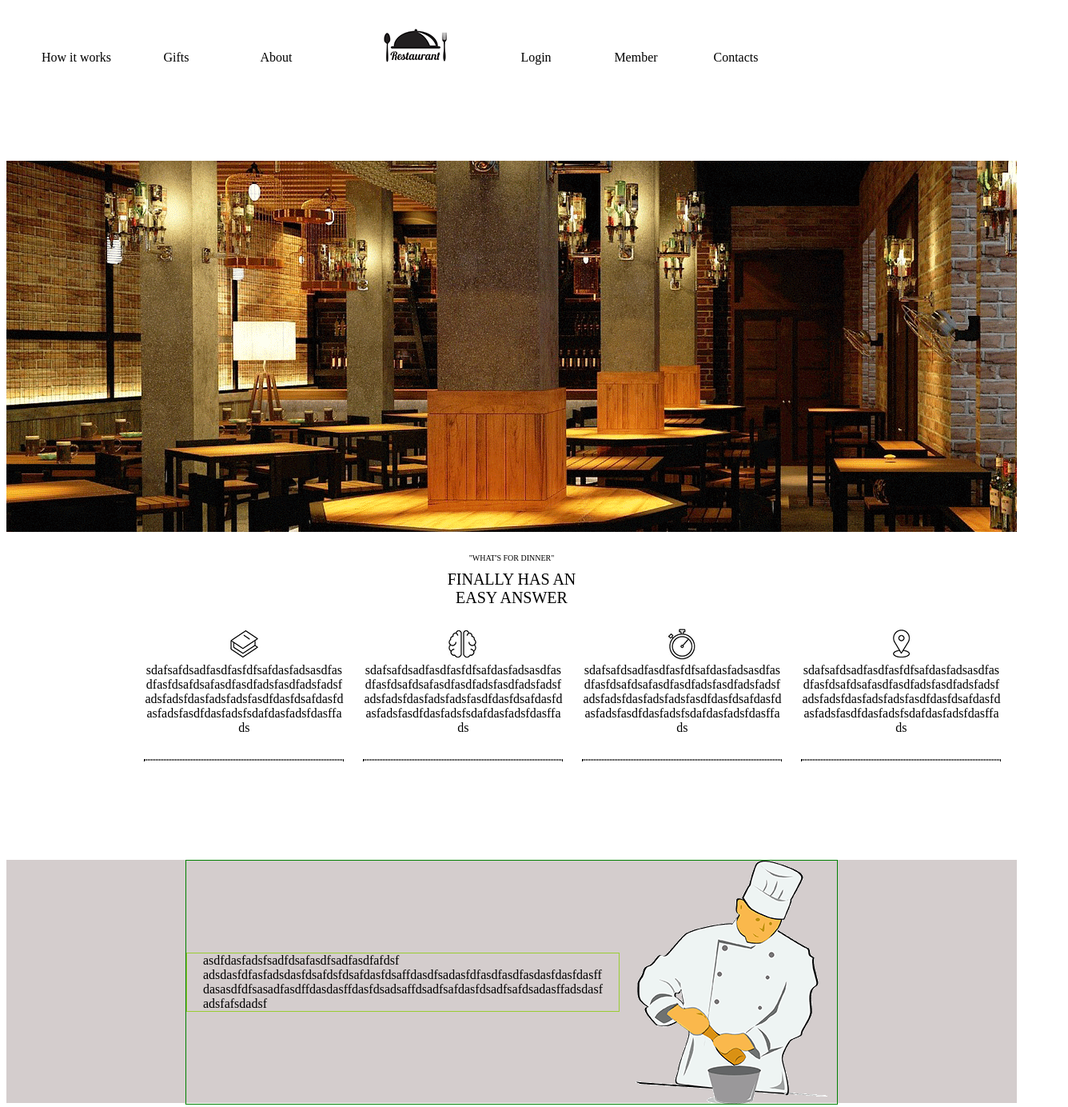
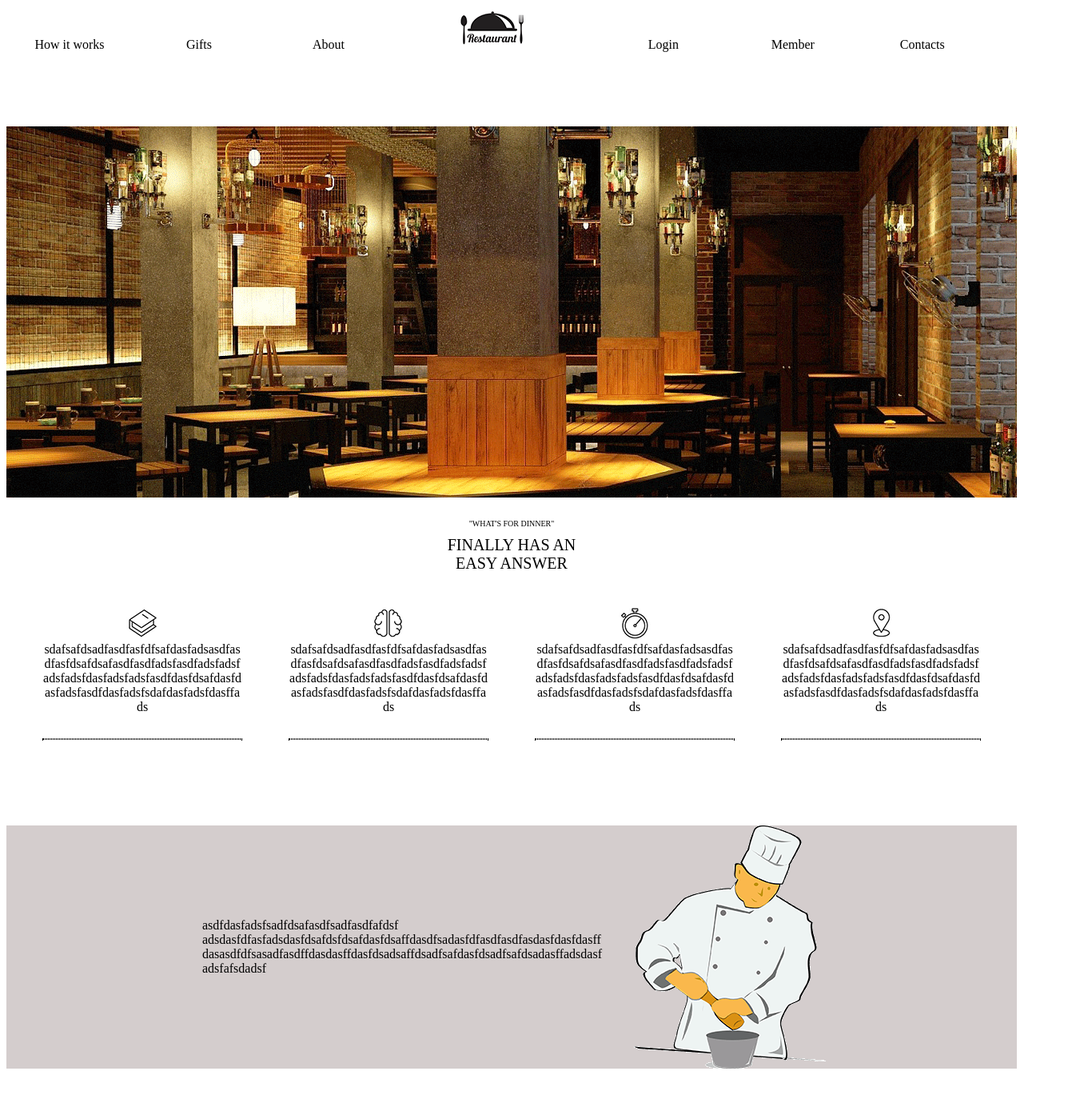
Before and after one commit to jhnoh4268/Web1-02, a plain HTML site: page index.html in a window 1280 px wide. Shown: the whole page at 80% size, 1336 px wide, since content can reach past the window. After the commit the page ends 1344 px from the top, so only its background shows below. Drawn offline with Linux system fonts and the light colour scheme.

Commit message:
Update index.html

```diff
--- a/index.html
+++ b/index.html
@@ -1,11 +1,12 @@
 <!DOCType html>
 <head></head>
 <style>
+
     #header{ width: 12.5%;margin-top: 27px; padding-left: 0px; display: inline-block; text-align: center; }
     #header:hover{ text-decoration-color: red; color: red; text-decoration: underline; }
     a {
-        text-decoration: none; /* 밑줄 제거 */
-        color: black; /* 글꼴 색상 변경 */
+        text-decoration: none;
+        color: black;
     }
 
 
@@ -18,67 +19,96 @@
         margin-top: 27px;
         text-align: center;
     }
-    div.icon_box{
 
-        margin-left: 7%;
+    .icon_box{
+
+
         height: 200px;
         width: 1240px;
+        text-align: center;
         display: inline-block;
     }
 
-    div.chefs{
+    .icon_box_Text{
+
+        height: 200px; width: 250px;
+        word-wrap: break-word; display: inline-block;
+        padding: 27px;
+    }
+
+    .dotted{
+
+        margin-top: 30px;
+         border: 1px dotted black;
+    }
+
+    .chefs{
 
         margin-top: 100px;
         height: 304px;
         width: 100%;
         background-color: rgb(212, 205, 205);
     }
+
+    .chefs_box{
+
+        width: 814px;
+        height: 304px;
+
+        margin: 0 auto;
+        align-items: center;
+        display: flex;
+
+    }
+
+    .chefs_box_Text{
+
+        width: 500px; padding-left: 20px; padding-right: 20px; word-wrap: break-word;
+    }
 </style>
 <body>
-    <div style="display: flex; justify-content: center; align-items: center; height: 100px; width: 1000px;">
-    <div id="header"><a href="https://dummy page.com">How it works</a></div>
-    <div id="header"><a href="https://dummy page.com">Gifts</a></div>
+    <div id="header"><a href="https://dummypage.com">How it works</a></div>
+    <div id="header"><a href="https://dummypage.com">Gifts</a></div>
     <div id="header"><a href="about.html" >About</a></div>
     <div id="header"style="width: 20%; margin-top: 0px" ><img src="logo.png"></div>
-    <div id="header"><a href="https://#dummy page.com">Login</a></div>
-    <div id="header"><a href="https://#dummy page.com">Member</a></div>
-    <div id="header"><a href="https://#dummy page.com">Contacts</a></div>
-    </div>
+    <div id="header"><a href="https://#dummypage.com">Login</a></div>
+    <div id="header"><a href="https://#dummypage.com">Member</a></div>
+    <div id="header"><a href="https://#dummypage.com">Contacts</a></div>
+
     <div id="main_picture"><img src="main.png"></div>
 
     <p id="icon_title_text" style="font-size: 10px">"WHAT'S FOR DINNER"
         <div id="icon_title_text" style="font-size: 20px; margin-top: 0px;">FINALLY HAS AN<br>EASY ANSWER</div>
     </p>
 
-    <div class="icon_box" style="text-align: center;">
-        <div style="height: 200px; width: 250px;padding-left: 40px; padding: 10px;
-        word-wrap: break-word; display: inline-block;"><img src="icon1.png">
+
+    <div style="width: 100%; justify-content: center; display: flex;">
+    <div class="icon_box">
+        <div class="icon_box_Text"><img src="icon1.png">
             sdafsafdsadfasdfasfdfsafdasfadsasdfasdfasfdsafdsafasdfasdfadsfasdfadsfadsfadsfadsfdasfadsfadsfasdfdasfdsafdasfdasfadsfasdfdasfadsfsdafdasfadsfdasffads
-            <div style="margin-top: 30px; border: 1px dotted black;"></div>
+            <div class="dotted"></div>
 
         </div>
-        <div style="height: 200px; width: 250px;padding-left: 40px; padding: 10px;
-        word-wrap: break-word; display: inline-block;"><img src="icon2.png">
+        <div class="icon_box_Text"><img src="icon2.png">
             sdafsafdsadfasdfasfdfsafdasfadsasdfasdfasfdsafdsafasdfasdfadsfasdfadsfadsfadsfadsfdasfadsfadsfasdfdasfdsafdasfdasfadsfasdfdasfadsfsdafdasfadsfdasffads
-            <div style="margin-top: 30px; border: 1px dotted black;"></div>
+            <div class="dotted"></div>
         </div>
-        <div style="height: 200px; width: 250px;padding-left: 40px; padding: 10px;
-        word-wrap: break-word; display: inline-block;"><img src="icon3.png">
+        <div class="icon_box_Text"><img src="icon3.png">
             sdafsafdsadfasdfasfdfsafdasfadsasdfasdfasfdsafdsafasdfasdfadsfasdfadsfadsfadsfadsfdasfadsfadsfasdfdasfdsafdasfdasfadsfasdfdasfadsfsdafdasfadsfdasffads
-            <div style="margin-top: 30px; border: 1px dotted black;"></div>
+            <div class="dotted"></div>
         </div>
-        <div style="height: 200px; width: 250px; padding-left: 40px; padding: 10px; word-wrap: break-word; display: inline-block;"><img src="icon4.png">
+        <div class="icon_box_Text"><img src="icon4.png">
             sdafsafdsadfasdfasfdfsafdasfadsasdfasdfasfdsafdsafasdfasdfadsfasdfadsfadsfadsfadsfdasfadsfadsfasdfdasfdsafdasfdasfadsfasdfdasfadsfsdafdasfadsfdasffads
-            <div style="margin-top: 30px; border: 1px dotted black;"></div>
+            <div class="dotted"></div>
         </div>
+    </div>
     </div>
 
     <div class="chefs">
-        <div style="width: 814px; height: 304px; margin: 0 auto; border: 1px solid green; display: flex; align-items: center">
-            <p style="width: 500px; padding-left: 20px; padding-right: 20px; border: 1px solid yellowgreen; word-wrap: break-word;">
+        <div class="chefs_box">
+            <p class="chefs_box_Text">
                 asdfdasfadsfsadfdsafasdfsadfasdfafdsf
                 adsdasfdfasfadsdasfdsafdsfdsafdasfdsaffdasdfsadasfdfasdfasdfasdasfdasfdasffdasasdfdfsasadfasdffdasdasffdasfdsadsaffdsadfsafdasfdsadfsafdsadasffadsdasfadsfafsdadsf
-
             </p><img src="chef.png" style="margin-left: 20px;">
         </div>
 
```
